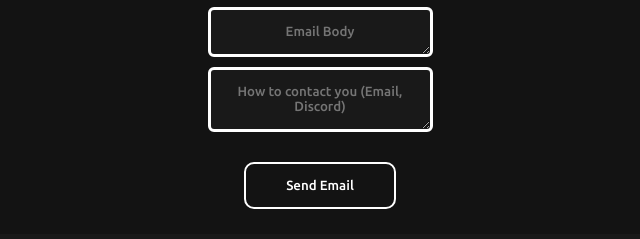
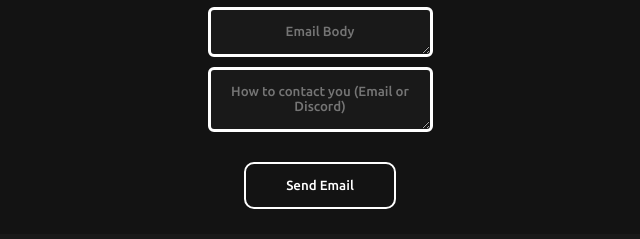
Before and after one commit to DevFlock/ContactMe, a plain HTML site: page index.html in a window 1280 px wide. Shown: the part 273-512 px from the top of the page, 320-960 px from the left. Drawn offline with Linux system fonts and the light colour scheme; a script that the page names is missing.

Commit message:
Update index.html

```diff
--- a/index.html
+++ b/index.html
@@ -16,7 +16,7 @@
     <p>This is a place where you can send me a email, for support, questions or anything in general!</p>
     <textarea type="text" id="subject" placeholder="Email Title" class="input" size="30"></textarea><br> <!--The First text field for the Title-->
     <textarea type="text" id="inbody" placeholder="Email Body" class="input" size="30"></textarea><br> <!--The second text field for the body of the text-->
-    <textarea type="text" id="contactinfo" placeholder="How to contact you (Email, Discord)" class="input" size="30"></textarea><br> <!--Contact Info-->
+    <textarea type="text" id="contactinfo" placeholder="How to contact you (Email or Discord)" class="input" size="30"></textarea><br> <!--Contact Info-->
     <button id="button" onclick="sendEmail(); showdiv(); disableb();">Send Email</button> <!--The button that triggers the function to send the email-->
     <p id="status"></p> <!--Says when the email has been sent-->
     <div id="output"> <!--The div with the email inside-->
```
